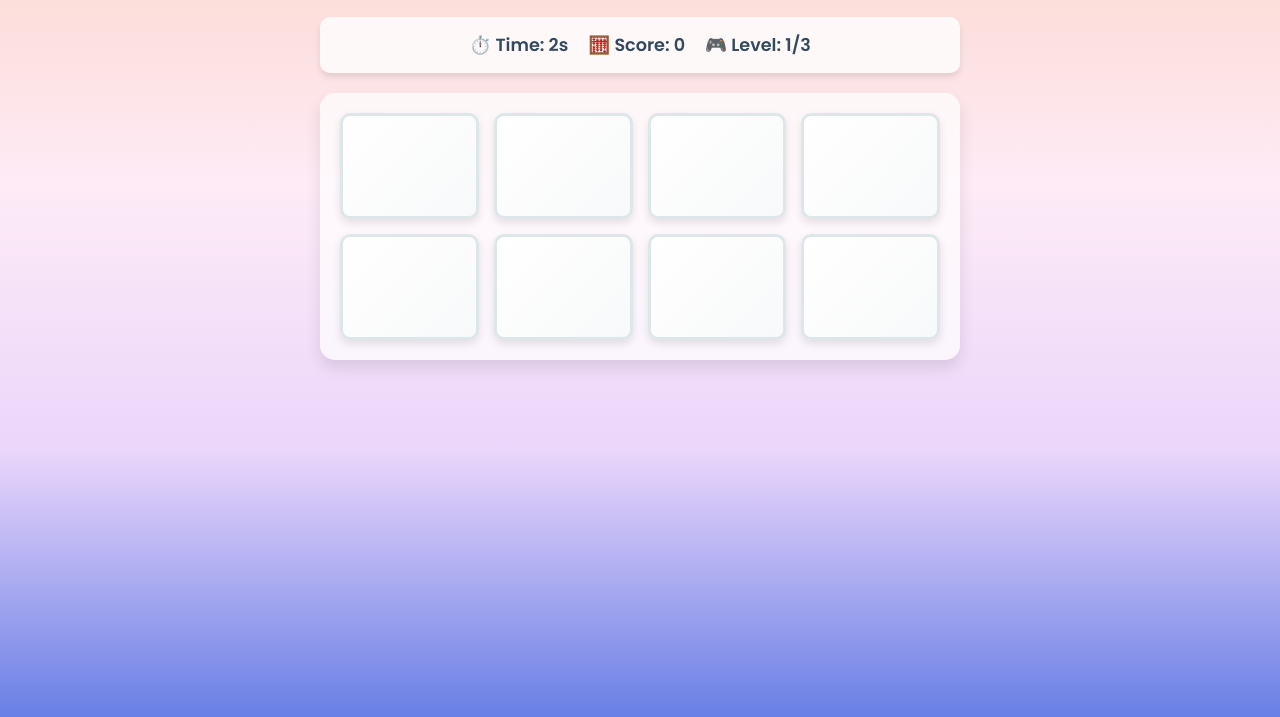
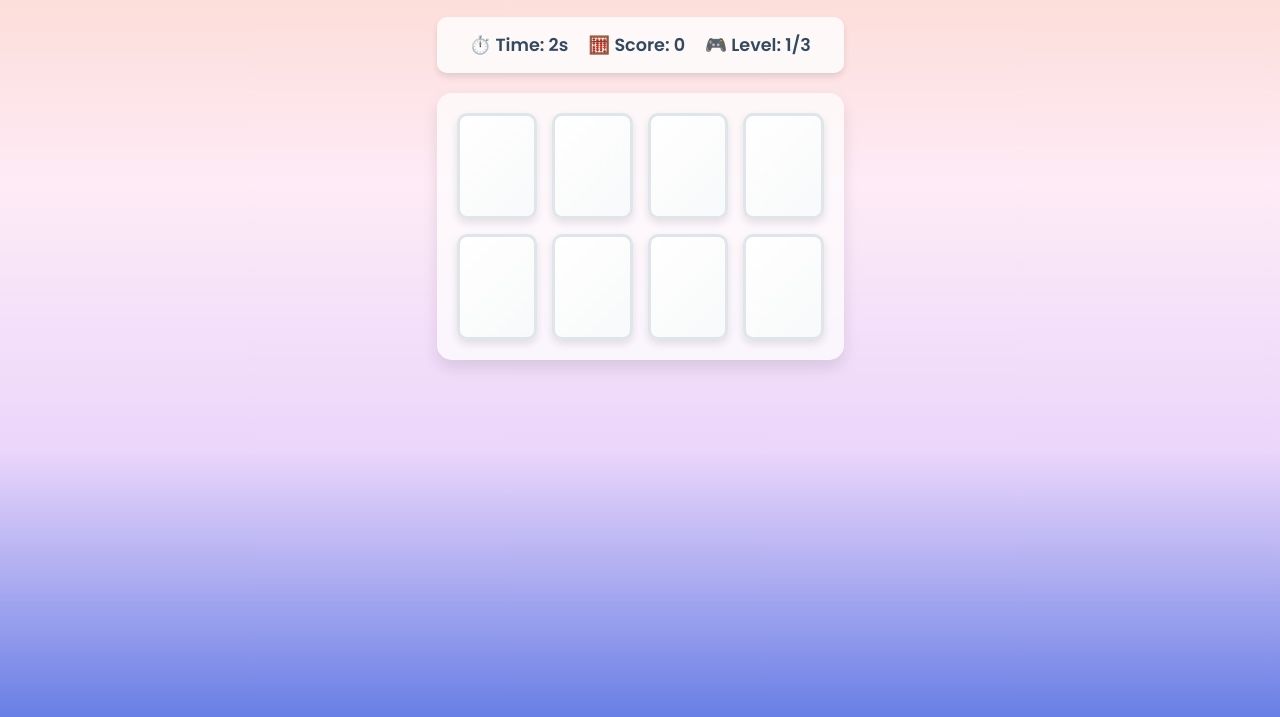
Before and after one commit to NehaJavaid8/Memorygame1, a plain HTML site: page index.html in a window 1280 px wide. Both pictures are taken after a click on the button "Start Game". Shown: the part 83-800 px from the top of the page. Drawn offline with nearby package versions, Linux system fonts and the light colour scheme; no server answers.

Commit message:
Add files via upload

```diff
--- a/style.css
+++ b/style.css
@@ -40,7 +40,7 @@
       grid-template-columns: repeat(auto-fit, minmax(90px, 1fr));
       gap: 15px;
       padding: 20px;
-      max-width: 600px;
+      max-width: 367px;
       margin: 0 auto;
       background: rgba(255,255,255,0.7);
       border-radius: 15px;
```
